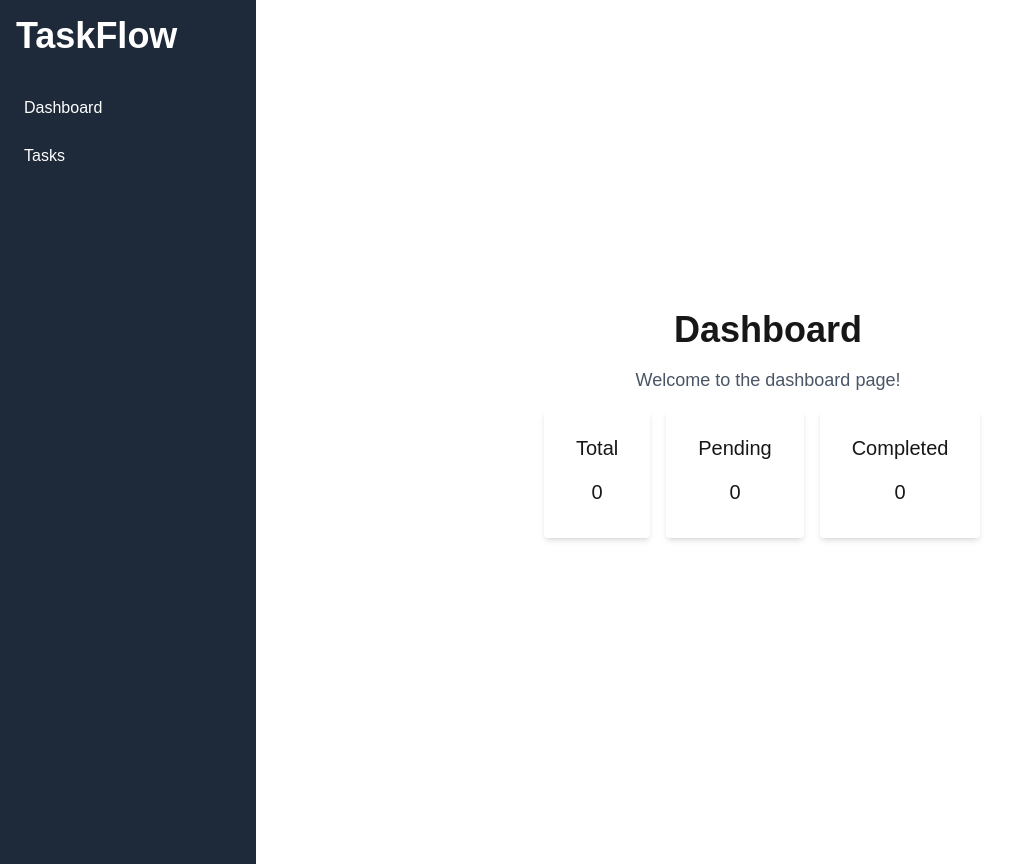
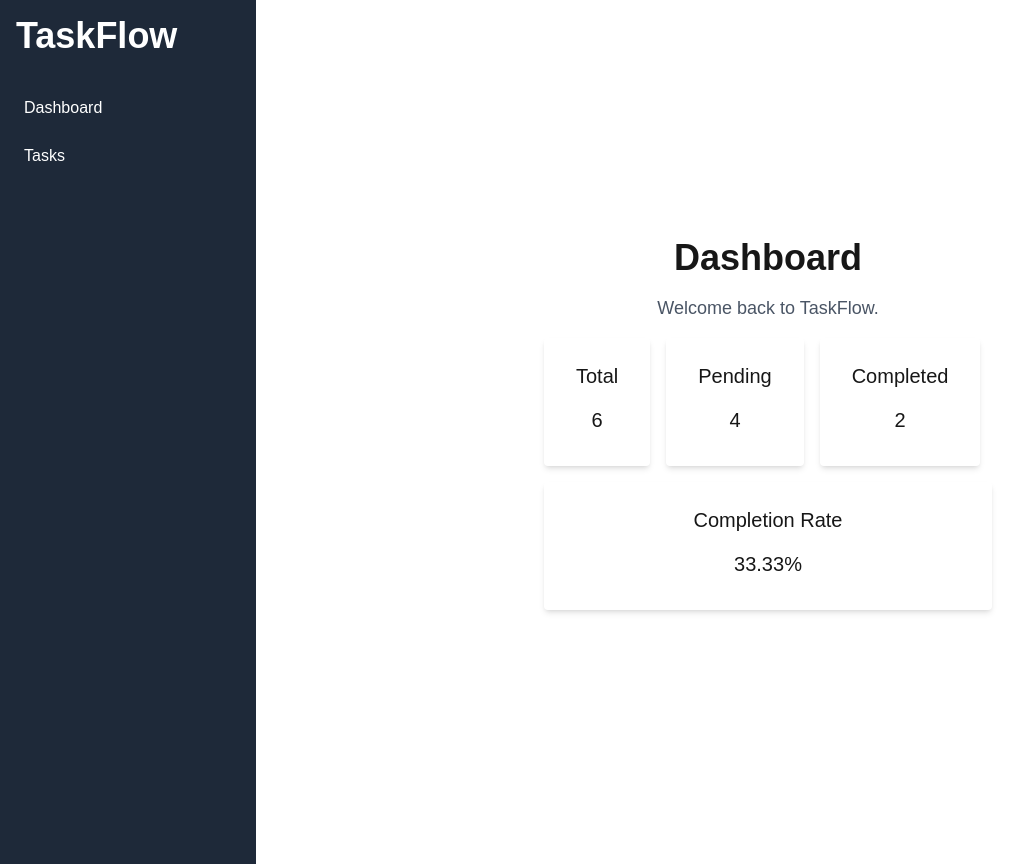
Before and after one commit to frhandev/taskflow, a Next.js app in the folder frontend/: page /dashboard in a window 1280 px wide. Shown: the whole page, without its empty margins (0-1035 px from the left). Built offline with nearby package versions, Linux system fonts and the light colour scheme.

Commit message:
feat: add dynamic dashboard statistics

```diff
--- a/frontend/app/(dashboard)/dashboard/page.tsx
+++ b/frontend/app/(dashboard)/dashboard/page.tsx
@@ -1,25 +1,41 @@
+import { mockTasks } from "@/lib/data/tasks";
 
 function DashboardPage() {
+
+  const tasks = mockTasks;
+
+  const pendingTasks = tasks.filter(task => task.status === 'pending');
+  const completedTasks = tasks.filter(task => task.status === 'completed');
+
+  const completedPercentage = tasks.length > 0 ? (completedTasks.length / tasks.length) * 100 : 0;
+
   return (
     <div className="flex flex-col items-center justify-center min-h-screen py-2">
       <h1 className="text-4xl font-bold">Dashboard</h1>
       <p className="mt-4 text-lg text-gray-600">
-        Welcome to the dashboard page!
+        Welcome back to TaskFlow.
       </p>
-      <div className="mt-4 w-full max-w-md flex flex-row gap-4">
+      <div className="mt-4 w-full max-w-md flex flex-col md:flex-row gap-4">
         <div className="shadow-md rounded px-8 pt-6 pb-8 mb-4">
           <h2 className="text-xl mb-4 text-center">Total</h2>
-          <h2 className="text-xl text-center">0</h2>
+          <h2 className="text-xl text-center">{tasks.length}</h2>
         </div>
+
         <div className="shadow-md rounded px-8 pt-6 pb-8 mb-4">
           <h2 className="text-xl mb-4 text-center">Pending</h2>
-          <h2 className="text-xl text-center">0</h2>
+          <h2 className="text-xl text-center">{pendingTasks.length}</h2>
         </div>
+
         <div className="shadow-md rounded px-8 pt-6 pb-8 mb-4">
           <h2 className="text-xl mb-4 text-center">Completed</h2>
-          <h2 className="text-xl text-center">0</h2>
+          <h2 className="text-xl text-center">{completedTasks.length}</h2>
         </div>
+
       </div>
+        <div className="shadow-md rounded px-8 pt-6 pb-8 mb-4 w-full max-w-md">
+          <h2 className="text-xl mb-4 text-center">Completion Rate</h2>
+          <h2 className="text-xl text-center">{completedPercentage.toFixed(2)}%</h2>
+        </div>
     </div>
   );
 }
--- a/frontend/components/tasks/TaskForm.tsx
+++ b/frontend/components/tasks/TaskForm.tsx
@@ -1,25 +1,22 @@
 "use client";
 
-import Priority from "@/types/priority";
-import Task from "@/types/task";
-import TaskFormData from "@/types/taskFormData";
+import FormErrors from "@/types/Tasks/FormErrors";
+import Priority from "@/types/Tasks/priority";
+import Task from "@/types/Tasks/task";
+import TaskFormData from "@/types/Tasks/taskFormData";
 import { SubmitEvent, useState } from "react";
-
-type FormErrors = {
-  title?: string;
-  priority?: string;
-  dueDate?: string;
-};
 
 function TaskForm() {
   const [formData, setFormData] = useState<TaskFormData>({
     title: "",
     description: "",
-    priority: "low",
+    priority: "medium",
     dueDate: "",
   });
 
   const [error, setError] = useState<FormErrors>({});
+
+  const [successMessage, setSuccessMessage] = useState<string>("");
 
   const handleSubmit = (e: SubmitEvent<HTMLFormElement>) => {
     e.preventDefault();
@@ -39,18 +36,22 @@ function TaskForm() {
     }
 
     // Validate due date
+    const today = new Date();
+    today.setHours(0, 0, 0, 0); // Set to start of the day for comparison
+
     if (!formData.dueDate) {
       newError.dueDate = "Due date is required";
-    } else if (new Date(formData.dueDate) < new Date(Date.now())) {
+    } else if (new Date(formData.dueDate) < today) {
       newError.dueDate = "Due date cannot be in the past";
     }
-
-    setError(newError);
 
     if (Object.keys(newError).length > 0) {
       setError(newError);
       return;
     }
+
+    setError({}); // Clear errors if form is valid
+    setSuccessMessage("Task created successfully!");
 
     // Form is valid
     const newTask: Task = {
@@ -75,6 +76,7 @@ function TaskForm() {
         Task Title
       </label>
       <input
+        id="title"
         type="text"
         placeholder="Task Title"
         className="border p-2 rounded"
@@ -87,6 +89,7 @@ function TaskForm() {
         Task Description
       </label>
       <textarea
+        id="description"
         placeholder="Task Description"
         className="border p-2 rounded"
         value={formData.description}
@@ -99,6 +102,7 @@ function TaskForm() {
         Task Priority
       </label>
       <select
+      id="priority"
         className="border p-2 rounded"
         value={formData.priority}
         onChange={(e) => setFormData({ ...formData, priority: e.target.value as Priority })}
@@ -115,6 +119,7 @@ function TaskForm() {
         Due Date
       </label>
       <input
+        id="dueDate"
         type="date"
         className="border p-2 rounded"
         value={formData.dueDate}
@@ -128,6 +133,9 @@ function TaskForm() {
       >
         Create Task
       </button>
+        {successMessage && (
+          <p className="text-green-500 text-sm">{successMessage}</p>
+        )}
     </form>
   );
 }
--- /dev/null
+++ b/frontend/types/Tasks/FormErrors.ts
@@ -0,0 +1,7 @@
+type FormErrors = {
+  title?: string;
+  priority?: string;
+  dueDate?: string;
+};
+
+export default FormErrors;
```
Also changed, not shown: frontend/types/Tasks/priority.ts (renamed from frontend/types/priority.ts), frontend/types/Tasks/task.ts (renamed from frontend/types/task.ts), frontend/types/Tasks/taskFormData.ts (renamed from frontend/types/taskFormData.ts).
